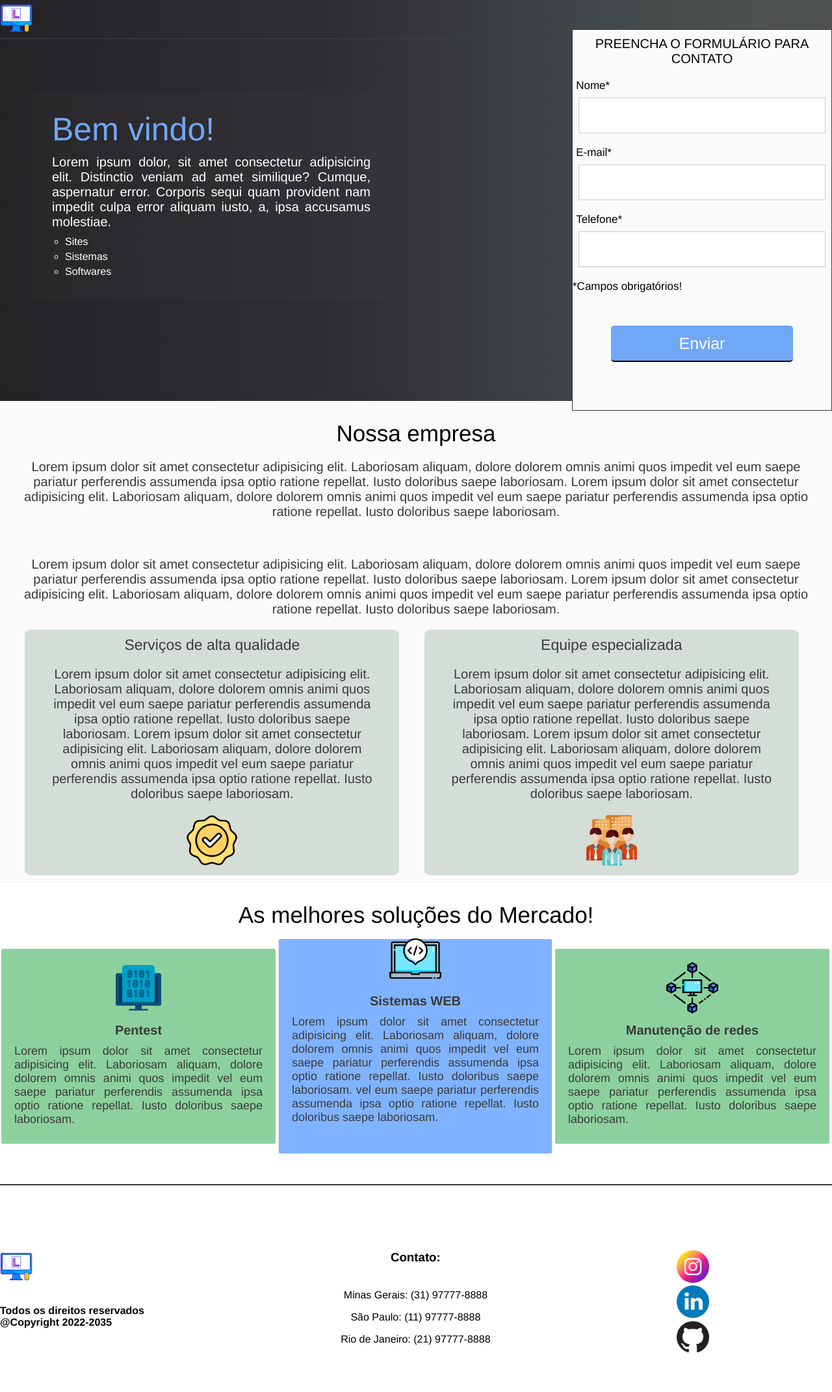
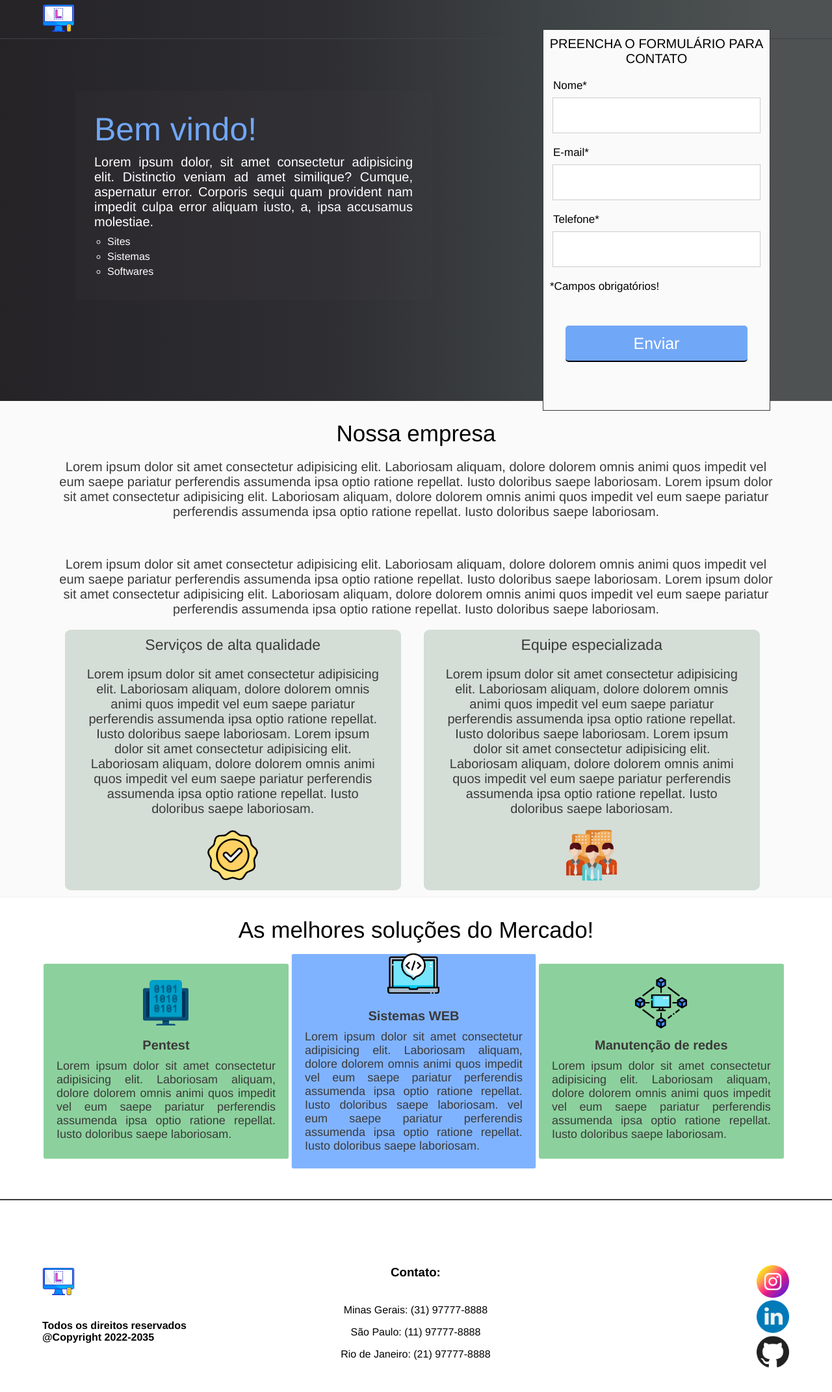
Before and after one commit to matheuscaua/LandingPage-HTML5-CSS3, a plain HTML site: page Projeto01/index.html in a window 1280 px wide. Shown: the whole page at 65% size. Drawn offline with Linux system fonts and the light colour scheme.

Commit message:
Update style.css

```diff
--- a/Projeto01/css/style.css
+++ b/Projeto01/css/style.css
@@ -283,3 +283,68 @@ footer{
 .redes-sociais img{
     height: 50px;
 }
+
+/* Responsive */
+
+
+@media screen and (min-width: 800px) {
+    .form{
+        margin-right: 30px;
+        width: 350px;
+    }
+    .input-conteiner input[type=text]{
+        width: 100%;
+        max-width: 320px;
+
+    }
+    .input-conteiner input[type=mail]{
+        width: 100%;
+        max-width: 320px;
+        height: 55px;
+        border: 1px solid #ccc;
+        margin-top: 8px;
+    }
+    .form input[type=submit]{
+        color: white;
+        font-size:25px;
+        width: 280px;
+        height: 56px;
+        display: inline-block;
+        background-color: #71a7f7;
+        border: 0;
+        border-bottom:2px solid rgb(0, 0, 0);
+        margin-top: 30px;
+        cursor: pointer;
+        border-radius: 5px;
+    }
+    .form p{
+        margin-left: 10px;
+    }
+    .form span{
+        margin-left: 15px;
+    }
+
+    .center{
+        max-width: 1150px;
+    }
+
+    .conteiner-single-item{
+        width: 100%;
+        max-width: calc(33.3% - 6px);
+    }
+    .item-meio{
+        height: 330px;
+    }
+    .conteiner-section-itens-sobre{
+        text-align: center;
+    }
+    .redes-sociais{
+        float: left;
+        width: 33.3%;
+        text-align: right;
+    }
+    .redes.sociais ul li a{
+        float: left;
+    }
+
+}
```
